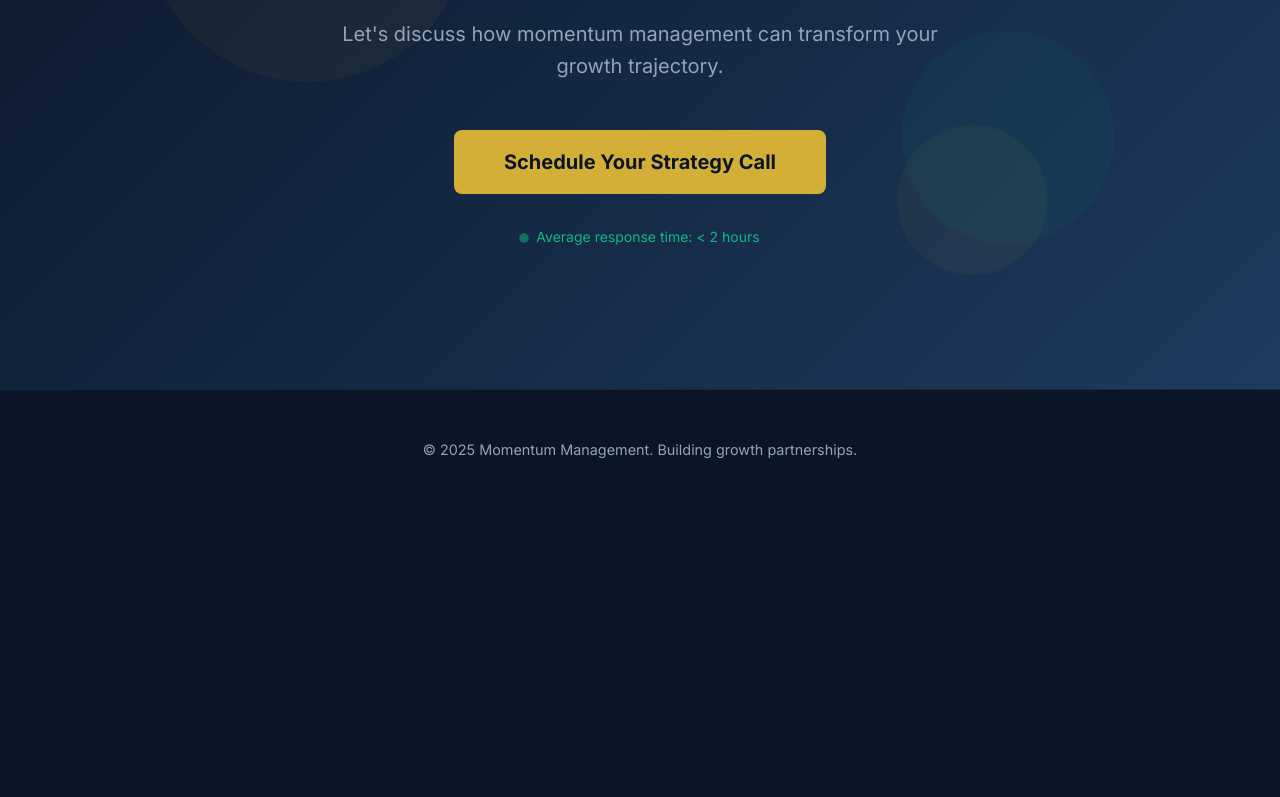
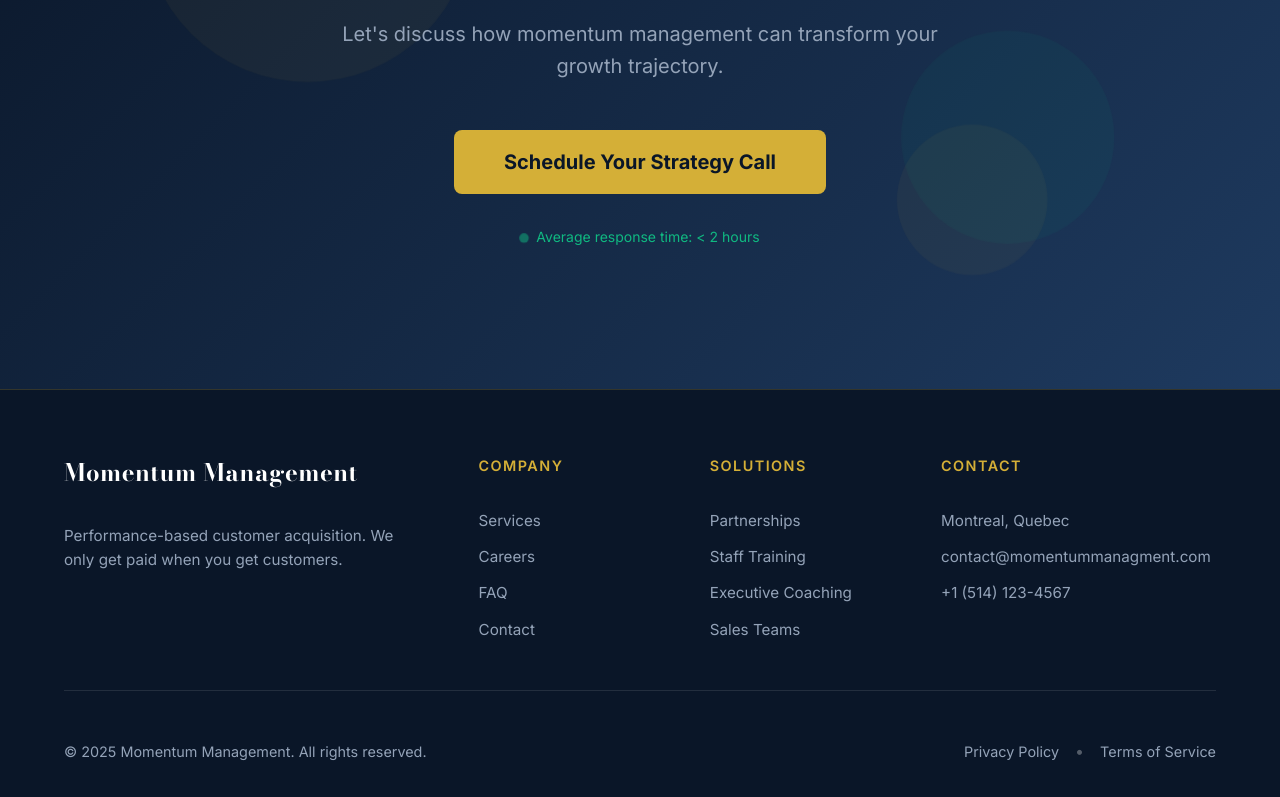
Before and after one commit to Shamiivan/momentum-website, a React (Vite) app: page / in a window 1280 px wide. Shown: the part 8583-9380 px from the top of the page. Before the commit the page ends 9092 px from the top, so only its background shows below. Built offline with nearby package versions, Linux system fonts and the light colour scheme.

Commit message:
add footer

```diff
--- a/src/App.css
+++ b/src/App.css
@@ -1191,16 +1191,142 @@ body {
 
 /* Footer */
 .footer-new {
-  padding: 3rem 0;
-  background: rgba(10, 22, 40, 0.95);
-  border-top: 1px solid rgba(212, 175, 55, 0.1);
-  text-align: center;
+  background: #0a1628;
+  color: var(--color-white);
+  padding: 4rem 0 2rem;
+  border-top: 1px solid rgba(212, 175, 55, 0.2);
+}
+
+.footer-content {
+  display: grid;
+  grid-template-columns: 2fr 1fr 1fr 1.5fr;
+  gap: 3rem;
+  margin-bottom: 3rem;
+  padding-bottom: 3rem;
+  border-bottom: 1px solid rgba(255, 255, 255, 0.1);
+}
+
+.footer-column {
+  display: flex;
+  flex-direction: column;
+  gap: 1rem;
+}
+
+.footer-brand {
+  max-width: 350px;
+}
+
+.footer-logo {
+  font-family: var(--font-display);
+  font-size: 1.5rem;
+  font-weight: 700;
+  color: var(--color-white);
+  margin: 0 0 1rem 0;
+  letter-spacing: 0.02em;
+}
+
+.footer-tagline {
+  font-size: 0.95rem;
+  line-height: 1.6;
+  color: var(--color-text-muted);
+  margin: 0;
+}
+
+.footer-heading {
+  font-family: var(--font-primary);
+  font-size: 0.9rem;
+  font-weight: 600;
+  color: var(--color-accent-gold);
+  text-transform: uppercase;
+  letter-spacing: 0.1em;
+  margin: 0 0 1rem 0;
+}
+
+.footer-links,
+.footer-contact {
+  list-style: none;
+  padding: 0;
+  margin: 0;
+  display: flex;
+  flex-direction: column;
+  gap: 0.75rem;
+}
+
+.footer-links li,
+.footer-contact li {
+  font-size: 0.95rem;
   color: var(--color-text-muted);
 }
 
-.footer-new p {
+.footer-links a,
+.footer-contact a {
+  color: var(--color-text-muted);
+  text-decoration: none;
+  transition: color 0.3s ease;
+  display: inline-block;
+}
+
+.footer-links a:hover,
+.footer-contact a:hover {
+  color: var(--color-accent-gold);
+}
+
+.footer-bottom {
+  display: flex;
+  justify-content: space-between;
+  align-items: center;
+  flex-wrap: wrap;
+  gap: 1.5rem;
+}
+
+.footer-bottom p {
   margin: 0;
   font-size: 0.9rem;
+  color: var(--color-text-muted);
+}
+
+.footer-legal {
+  display: flex;
+  align-items: center;
+  gap: 1rem;
+}
+
+.footer-legal a {
+  font-size: 0.9rem;
+  color: var(--color-text-muted);
+  text-decoration: none;
+  transition: color 0.3s ease;
+}
+
+.footer-legal a:hover {
+  color: var(--color-accent-gold);
+}
+
+.footer-separator {
+  color: rgba(255, 255, 255, 0.3);
+}
+
+@media (max-width: 968px) {
+  .footer-content {
+    grid-template-columns: 1fr 1fr;
+    gap: 2.5rem;
+  }
+}
+
+@media (max-width: 640px) {
+  .footer-content {
+    grid-template-columns: 1fr;
+    gap: 2rem;
+  }
+
+  .footer-bottom {
+    flex-direction: column;
+    text-align: center;
+  }
+
+  .footer-brand {
+    max-width: 100%;
+  }
 }
 
 /* Utility Classes */
--- a/src/App.tsx
+++ b/src/App.tsx
@@ -591,7 +591,50 @@ const MomentumLanding = () => {
 
       <footer className="footer-new">
         <div className="container-new">
-          <p>© 2025 Momentum Management. Building growth partnerships.</p>
+          <div className="footer-content">
+            <div className="footer-column footer-brand">
+              <h3 className="footer-logo">Momentum Management</h3>
+              <p className="footer-tagline">Performance-based customer acquisition. We only get paid when you get customers.</p>
+            </div>
+
+            <div className="footer-column">
+              <h4 className="footer-heading">Company</h4>
+              <ul className="footer-links">
+                <li><a href="#services">Services</a></li>
+                <li><a href="#results">Careers</a></li>
+                <li><a href="#faq">FAQ</a></li>
+                <li><a href="#cta">Contact</a></li>
+              </ul>
+            </div>
+
+            <div className="footer-column">
+              <h4 className="footer-heading">Solutions</h4>
+              <ul className="footer-links">
+                <li><a href="#services">Partnerships</a></li>
+                <li><a href="#services">Staff Training</a></li>
+                <li><a href="#services">Executive Coaching</a></li>
+                <li><a href="#services">Sales Teams</a></li>
+              </ul>
+            </div>
+
+            <div className="footer-column">
+              <h4 className="footer-heading">Contact</h4>
+              <ul className="footer-contact">
+                <li>Montreal, Quebec</li>
+                <li><a href="mailto:contact@momentummgmt.com">contact@momentummanagment.com</a></li>
+                <li><a href="tel:+15141234567">+1 (514) 123-4567</a></li>
+              </ul>
+            </div>
+          </div>
+
+          <div className="footer-bottom">
+            <p>© 2025 Momentum Management. All rights reserved.</p>
+            <div className="footer-legal">
+              <a href="#privacy">Privacy Policy</a>
+              <span className="footer-separator">•</span>
+              <a href="#terms">Terms of Service</a>
+            </div>
+          </div>
         </div>
       </footer>
     </>
```
